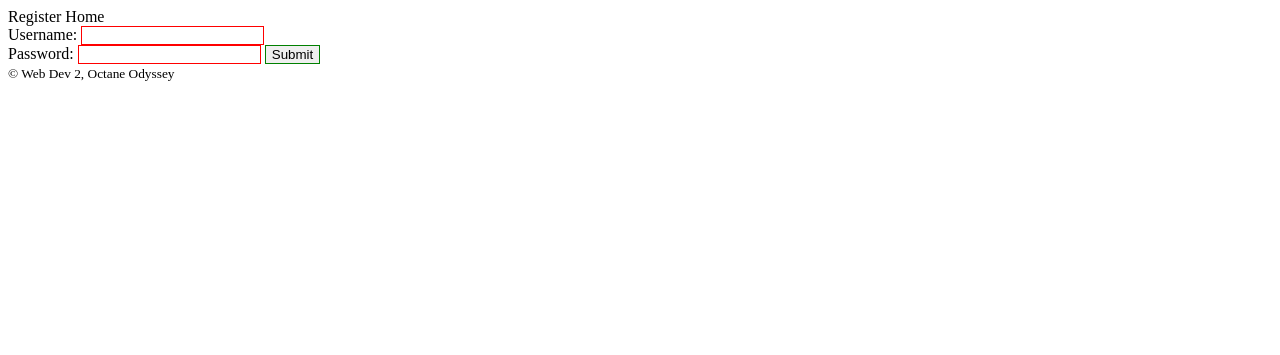
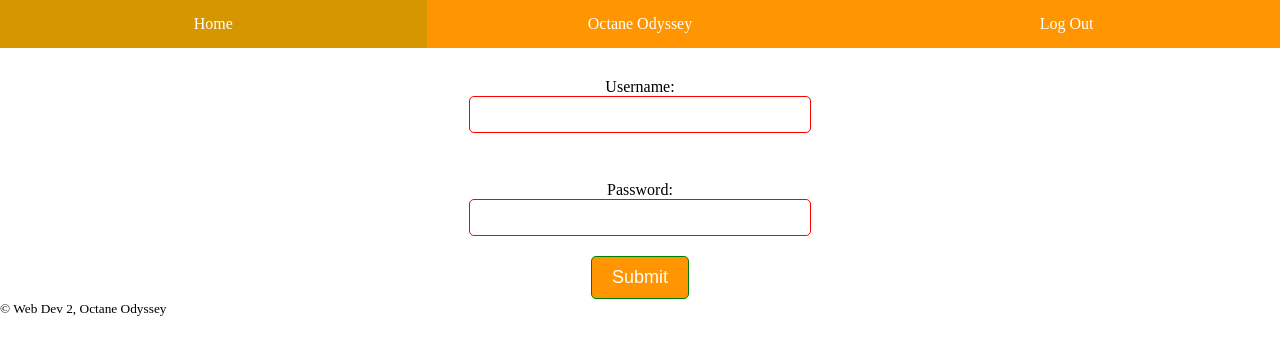
Before and after one commit to liamcotter/CA2, a Flask app: page /login in a window 1280 px wide. Shown: the top 355 px of the page. Run offline with Flask 3, Linux system fonts and the light colour scheme; a user stored in the database is signed in; tables that the repository leaves empty hold one stand-in row (values such as "Sample post").

Commit message:
Added CSS

```diff
--- a/app.py
+++ b/app.py
@@ -155,7 +155,13 @@ def no_log_in():
 @app.route("/home")
 @login_required
 def home():
-    return render_template("home.html")
+    db = get_db()
+    leaderboard = []
+    scores = db.execute("""SELECT username, score FROM scores ORDER BY score DESC LIMIT 10;""").fetchall()
+    for rank, data in enumerate(scores):
+        player = Player(rank+1, data["username"], data["score"])
+        leaderboard.append(player)
+    return render_template("home.html", leaderboard=leaderboard)
 
 
 @app.route("/game")
@@ -185,15 +191,6 @@ def score():
     db.commit()
     return "Success"
 
-@app.route("/leaderboard")
-def leaderboards():
-    db = get_db()
-    leaderboard = []
-    scores = db.execute("""SELECT username, score FROM scores ORDER BY score DESC LIMIT 10;""").fetchall()
-    for rank, data in enumerate(scores):
-        player = Player(rank+1, data["username"], data["score"])
-        leaderboard.append(player)
-    return render_template("leaderboard.html", leaderboard=leaderboard)
 
 @app.route("/leaderboard_update")
 def leaderboard_update():
@@ -204,6 +201,7 @@ def leaderboard_update():
         player = Player(rank+1, data["username"], data["score"])
         leaderboard.append(player)
     return render_template("leaderboard_update.html", leaderboard=leaderboard)
+
 # general routes
 
 @app.route("/login", methods=["GET","POST"])
--- a/forms.py
+++ b/forms.py
@@ -6,7 +6,7 @@ class RegistrationForm(FlaskForm):
 	username = StringField("Username: ", validators=[InputRequired(message="Username cannot be blank.")])
 	email = StringField("Email: ", validators=[InputRequired(message="Email cannot be blank.")])
 	password = PasswordField("Password: ", validators=[InputRequired(message="Password cannot be blank.")])
-	password2 = PasswordField("Re-enter password: ", validators=[InputRequired(message="Password cannot be blank."), EqualTo('password', message="Passwords do not match")])
+	password2 = PasswordField("Repeat password: ", validators=[InputRequired(message="Password cannot be blank."), EqualTo('password', message="Passwords do not match")])
 	submit = SubmitField("Submit")
 
 class LoginForm(FlaskForm):
--- a/static/style.css
+++ b/static/style.css
@@ -13,9 +13,9 @@
     --header-padding: 30px;
     --header-height: 260px;
     --primary-shade: #000000;
-    --button-shade: #ffb300;
+    --button-shade: #ff9500;
     --secondary-shade: #ffffff;
-    --dark-shade: #DD9900;
+    --dark-shade: #d69600;
     --footer-height: 18px;
 }
 
@@ -23,12 +23,8 @@ canvas {
     border: 1px solid black;
 }
 
-input:invalid {
-    border: 1px solid red;
-}
-
-input:valid {
-    border: 1px solid green;
+body {
+    margin: 0;
 }
 
 #landing {
@@ -39,12 +35,12 @@ input:valid {
     height: 100vh;
 }
 
-/* css to make the #landing p into orange buttons */
+ /*css to make the #landing p into orange buttons */
 #landing p {
     background-color: var(--button-shade);
     border: 1px solid black;
     border-radius: 5px;
-    padding: 5px;
+    padding: 15px 30px;
     margin: 3em 0;
     cursor: pointer;
 }
@@ -55,6 +51,11 @@ input:valid {
 
 #landing p:nth-last-of-type(1) {
     margin-bottom: 30%;
+}
+
+#landing p:hover {
+    background-color: var(--dark-shade);
+    transform: scale(1.1);
 }
 
 /* a */
@@ -75,6 +76,105 @@ a:active {
     text-decoration: none;
 }
 
-p {
-    display: inline;
+/* forms */
+
+
+form {
+    display: flex;
+    flex-direction: column;
+    justify-content: center;
+    align-items: center;
+    margin-top: 20px;
 }
+
+label {
+    margin-top: 10px;
+    font-size: 1em;
+}
+
+input:invalid {
+    border: 1px solid red;
+}
+
+input:valid {
+    border: 1px solid green;
+}
+
+input {
+    border: 1px solid black;
+}
+
+input[type="text"], input[type="password"] {
+    width: 25%;
+    padding: 10px;
+    margin-bottom: 20px;
+    border-radius: 5px;
+}
+
+input[type="submit"] {
+    background-color: var(--button-shade);
+    border-radius: 5px;
+    color: #fff;
+    padding: 10px 20px;
+    font-size: 18px;
+    cursor: pointer;
+}
+
+input[type="submit"]:hover, header p:hover {
+    background-color: var(--dark-shade);
+}
+
+/* links / nav */
+header {
+    display: flex;
+    flex-direction: row;
+    justify-content: space-evenly;
+    align-items: center;
+}
+
+header p {
+    /* make the links look like buttons */
+    background-color: var(--button-shade);
+    text-align: center;
+    color: white;
+    width: 100%;
+    padding: 15px 0;
+    cursor: pointer;
+    margin: 0;
+}
+
+/* game */
+html, body {
+    width:  100%;
+    height: 100%;
+    margin: 0;
+  }
+
+#game {
+    overflow: hidden;
+}
+
+/* leaderboard */
+table {
+    text-align: center;
+    border-collapse: collapse;
+    margin: 20px auto;
+    font-size: 1.2em;
+    font-family: Arial, sans-serif;
+    width: 80%;
+    max-width: 800px;
+  }
+
+table th {
+    background-color: var(--button-shade);
+    color: white;
+    padding: 5px;
+    font-weight: bold;
+    border: 1px solid white;
+}
+
+table td {
+    border: 1px solid white;
+    padding: 5px;
+    color: white;
+}
--- a/templates/base.html
+++ b/templates/base.html
@@ -9,6 +9,29 @@
 </head>
 
 <body>
+    <header>
+        {% if g.user %}
+        <p>
+            <a href="{{ url_for('home') }}">Home</a>
+        </p>
+        <p>
+            <a href="{{ url_for('game') }}">Octane Odyssey</a>
+        </p>
+        <p>
+            <a href="{{ url_for('logout') }}">Log Out</a>
+        </p>
+        {% else %}
+        <p>
+            <a href="{{ url_for('no_log_in') }}">Home</a>
+        </p>
+        <p>
+            <a href="{{ url_for('login') }}">Log In</a>
+        </p>
+        <p>
+            <a href="{{ url_for('register') }}">Register</a>
+        </p>
+        {% endif %}
+    </header>
         {% block main_content %}
         {% endblock %}
     <footer>
--- a/templates/login.html
+++ b/templates/login.html
@@ -2,13 +2,6 @@
 
 {% block main_content %}
 <main id="login">
-	<p>
-		<a href="{{ url_for('register') }}">Register</a>
-	</p>
-	<p>
-		<a href="{{ url_for('no_log_in') }}">Home</a>
-	</p>
-
 	<form method="POST" action="" novalidate>
 		{{ form.hidden_tag() }}
 		{{ form.username.label }}
```
Also changed, not shown: static/game.js (+5 -3 lines), templates/game.html (+6 -4 lines), templates/home.html (+17 -9 lines), templates/landing_page.html (+1 -9 lines), templates/leaderboard.html (deleted, +0 -30 lines), templates/register.html (+5 -16 lines), app.db, 2 other files.
